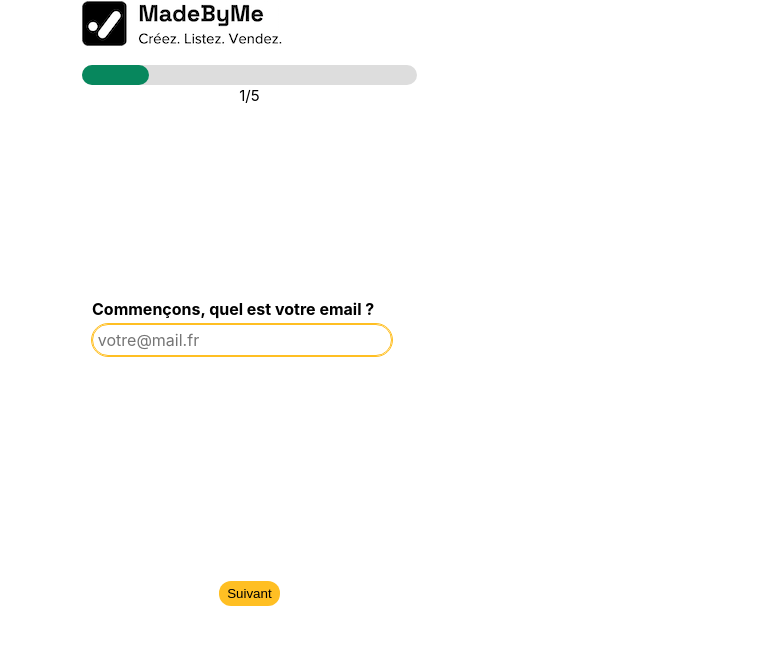
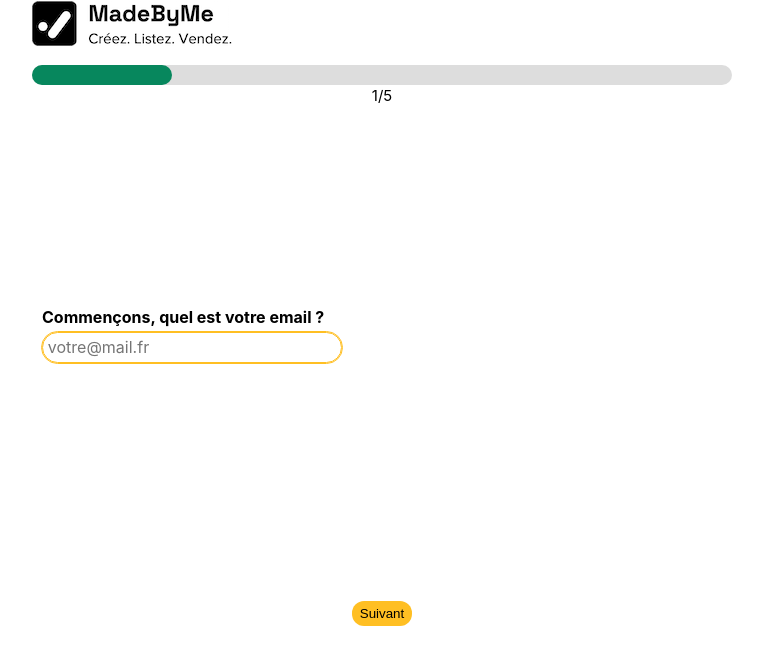
Before and after one commit to PierreEsseul/mbm-create-front-shop, a React (Create React App) app: page / in a window 1280 px wide. Shown: the top 664 px of the page, without its empty margins (258-1021 px from the left). Built offline with nearby package versions, Linux system fonts and the light colour scheme.

Commit message:
modif responsive + traitement de données

```diff
--- a/src/components/NewBoutique/BoutiqueFormSteps.js
+++ b/src/components/NewBoutique/BoutiqueFormSteps.js
@@ -104,16 +104,11 @@ const BoutiqueFormSteps = (props) => {
     const saveArticleDataHandler = (enteredArticleData) => {
         const articleData = {
             ...enteredArticleData,
-            id: Math.floor((Math.random()*10).toString()),
         };
+        console.log(articleData);
         props.onAddArticle(articleData);
 
-        console.log(articleData);
 
-        setEnteredArticleName('');
-        setEnteredDescription('');
-        setEnteredImage('');
-        setEnteredAmount('');
     };
 
     const submitHandler = (event) => {
@@ -129,8 +124,16 @@ const BoutiqueFormSteps = (props) => {
             recover: checkRecovers,
             payment: checkPayments,
         }
+        if(currentStep === 4){
+            goToNextStep();
+        }
+        console.log(boutiqueData);
+        setEnteredArticleName('');
+        setEnteredDescription('');
+        setEnteredImage('');
+        setEnteredAmount('');
 
-        console.log(boutiqueData);
+
     };
 
     function goToPreviousStep() {
@@ -138,9 +141,8 @@ const BoutiqueFormSteps = (props) => {
     }
 
     function goToNextStep(event) {
-        setErrorMessage(null)
+        setErrorMessage(null);
         const inputs = [[enteredMail], [enteredShopName], [enteredArticleName, enteredDescription, enteredAmount], [checkRecovers], [checkPayments]];
-        console.log(inputs);
 
         if (currentStep === 0){
             const isEmail = /^[a-zA-Z0-9.!#$%&’*+/=?^_`{|}~-]+@[a-zA-Z0-9-]+(?:\.[a-zA-Z0-9-]+)*$/.test(inputs[0][0]);
@@ -155,10 +157,10 @@ const BoutiqueFormSteps = (props) => {
         }else {
             setErrorMessage('Veuillez renseigner tous les champs');
         }
+
     }
 
     return (
-        <div className='new-boutique__controls'>
             <form onSubmit={submitHandler}>
                 {formSteps[currentStep]}
                 <div className='new-boutique__errorMessage'>
@@ -168,7 +170,8 @@ const BoutiqueFormSteps = (props) => {
                 </div>
                 <div className='new-boutique__actions'>
                     {currentStep === 2 && (
-                        <button type="submit" onClick={saveArticleDataHandler} onClick={() => setOpen(true)}>Ajouter un autre article</button>
+                        <button type="submit" onClick={() => setOpen(true)}>Ajouter un autre article</button>
+                        //() => setOpen(true)
                     )}
                     {open ? <Popup text="L'article est bien enregistré, vous pouvez ajouter un nouvel article ou
                     cliquer sur le bouton Suivant" closePopup={() => setOpen(false)}/> : null}
@@ -176,7 +179,7 @@ const BoutiqueFormSteps = (props) => {
                         <button type='button' onClick={goToNextStep}>Suivant</button>
                     )}
                     {currentStep === 4 && (
-                        <button type='submit' onClick={goToNextStep}>Enregistrer votre Boutique</button>
+                        <button type='submit' onClick={submitHandler}>Enregistrer votre Boutique</button>
                     )}
                 </div>
 
@@ -187,9 +190,6 @@ const BoutiqueFormSteps = (props) => {
                 </div>
             )}
             </form>
-
-
-        </div>
       );
 };
 
--- a/src/components/NewBoutique/NewArticleForm/Step1.js
+++ b/src/components/NewBoutique/NewArticleForm/Step1.js
@@ -6,8 +6,9 @@ import './Steps.css';
 
 const Step1 = (props) => {
     return (
+        <div>
+            <ProgressBar step={1}/>
             <div className='new-boutique__controls'>
-            <ProgressBar step={1}/>
                 <div className='new-boutique__control'>
                     <label>Commençons, quel est votre email ?</label>
                     <input
@@ -20,6 +21,7 @@ const Step1 = (props) => {
                         autoFocus />
                 </div>
             </div>
+        </div>
     );
 }
 
--- a/src/components/NewBoutique/NewArticleForm/Step2.js
+++ b/src/components/NewBoutique/NewArticleForm/Step2.js
@@ -5,8 +5,9 @@ const Step2 = (props) => {
 
 
     return (
+        <div>
+            <ProgressBar step={2}/>
             <div className='new-boutique__controls'>
-            <ProgressBar step={2}/>
                 <div className='new-boutique__control'>
                     <label>Comment s'appelle votre boutique ?</label>
                     <input
@@ -18,6 +19,7 @@ const Step2 = (props) => {
                         autoFocus />
                 </div>
             </div>
+        </div>
     );
 }
 
--- a/src/components/NewBoutique/NewArticleForm/Step3.js
+++ b/src/components/NewBoutique/NewArticleForm/Step3.js
@@ -5,8 +5,9 @@ import ProgressBar from '../ProgressBar';
 
 const Step3 = (props) => {
     return (
+        <div>
+            <ProgressBar step={3} />
             <div className='new-boutique__controls'>
-            <ProgressBar step={3} />
                 <h2>Enregistrement de vos articles</h2>
                 <div className='new-boutique__control'>
                     <label>Nom de l'article :</label>
@@ -46,6 +47,7 @@ const Step3 = (props) => {
                         onChange={props.onChangePrice} />
                 </div>
             </div>
+        </div>
     );
 }
 
--- a/src/components/NewBoutique/NewArticleForm/Step4.js
+++ b/src/components/NewBoutique/NewArticleForm/Step4.js
@@ -4,8 +4,10 @@ import ProgressBar from '../ProgressBar';
 const Step4 = (props) => {
 
     return (
+        <div>
+            <ProgressBar step={4}/>
+
             <div className='new-boutique__controls'>
-            <ProgressBar step={4}/>
                 <p className='new-boutique__control'>Comment vos clients reçoivent leurs commandes ?</p>
                 <div className='new-boutique__checkBox'>
                     <label>
@@ -26,6 +28,7 @@ const Step4 = (props) => {
                     A retirer en boutique</label>
                 </div>
             </div>
+        </div>
     );
 }
 
--- a/src/components/NewBoutique/NewArticleForm/Step5.js
+++ b/src/components/NewBoutique/NewArticleForm/Step5.js
@@ -3,8 +3,10 @@ import ProgressBar from '../ProgressBar';
 
 const Step5 = (props) => {
     return (
+        <div>
+            <ProgressBar step={5}/>
+
             <div className='new-boutique__controls'>
-            <ProgressBar step={5}/>
                 <p className='new-boutique__control'>Enfin, comment voulez-vous que vos clients puissent vous régler ?</p>
                 <div className='new-boutique__checkBox'>
                     <label>
@@ -25,6 +27,7 @@ const Step5 = (props) => {
                     Espèce</label>
                 </div>
             </div>
+        </div>
     );
 }
 
--- a/src/components/NewBoutique/NewArticleForm/Steps.css
+++ b/src/components/NewBoutique/NewArticleForm/Steps.css
@@ -1,5 +1,6 @@
 .new-boutique__controls {
     height: 500px;
+    width: 100%;
     display: flex;
     flex-wrap: wrap;
     gap: 0.3rem;
@@ -14,6 +15,7 @@
 }
 
 .new-boutique__control input, textarea {
+    font-weight: bold;
     font: inherit;
     padding: 0.3rem;
     border-radius: 20px;
@@ -53,6 +55,9 @@ button, .redirection{
     border-radius: 12px;
     color: black;
 }
+.redirection {
+    margin-top: -0.3rem;
+}
 
 #photo{
     border: none;
@@ -81,3 +86,26 @@ h2 {
     text-align: center;
     font-size: 1em;
 }
+
+@media (max-height: 550px) {
+    .new-boutique__controls {
+        height: 400px;
+    }
+}
+
+@media (min-width: 769px) {
+    .new-boutique__controls {
+        display: flex;
+        flex-direction: column;
+        justify-content: center;
+        gap: 1.5rem;
+    }
+
+    .new-boutique__control {
+        width: 100%;
+        display: flex;
+        flex-direction: column;
+        justify-content: center;
+    }
+
+}
--- a/src/components/Popup/Popup.css
+++ b/src/components/Popup/Popup.css
@@ -25,6 +25,6 @@
 }
 
 .close{
-    background-color: #fe393C;
+    background-color: #ffbf23;
     margin-top: 1rem;
 }
--- a/src/index.css
+++ b/src/index.css
@@ -12,20 +12,23 @@ code {
     monospace;
 }
 
+@media (max-height: 550px) {
+  body {
+    width: 320;
+    height: 550px;
+  }
+}
+
 @media (min-width: 500px) and (max-width: 768px) {
   body {
     width: 500px;
     margin: auto;
   }
-
-
 }
 
 @media (min-width: 769px) {
   body {
-    width: 600px;
+    width: 700px;
     margin: auto;
   }
-
-
 }
```
Lines whose indentation alone changed are shown as unchanged.
